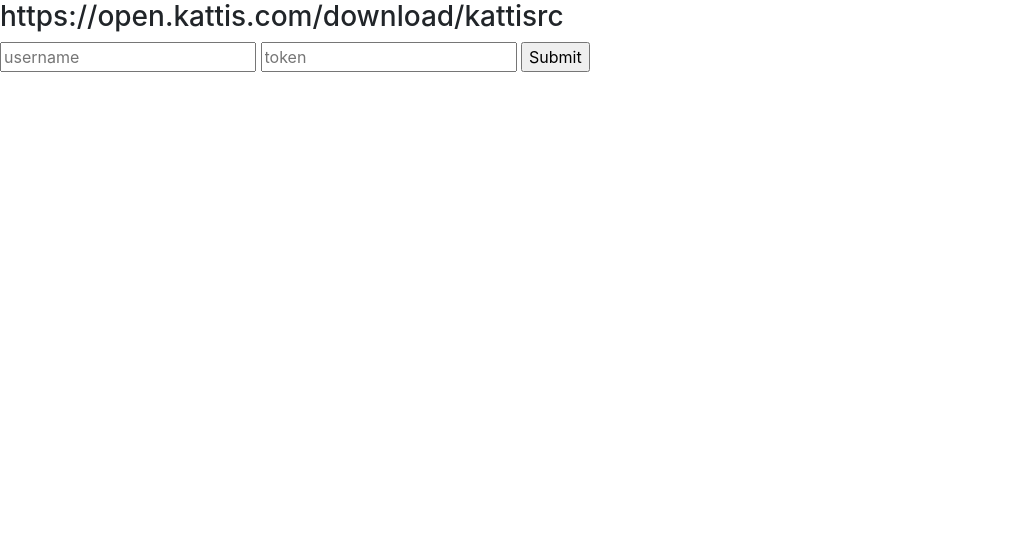
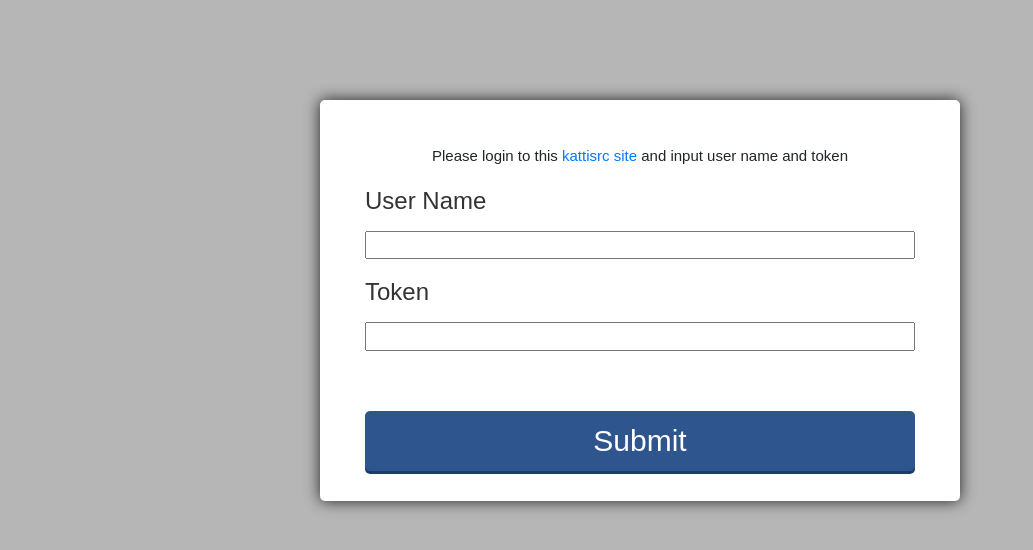
Before and after one commit to iamvickynguyen/Kattis-Performace-Tracker, a Flask app: page / in a window 1280 px wide. Shown: the top 550 px of the page, without its empty margins (0-1033 px from the left). Run offline with Flask 2, Linux system fonts and the light colour scheme; some libraries are stand-ins or nearby versions.

Commit message:
edit form style

```diff
--- /dev/null
+++ b/static/login.css
@@ -0,0 +1,54 @@
+body {
+    background: #b6b6b6;
+    font-family: sans-serif;
+    font-size: 15px
+}
+
+form, .output {
+    background: #fff;
+    padding: 3em 3em 2em;
+    max-width: 50%;
+    margin: 100px auto 0;
+    box-shadow: 0 0 1em #222;
+    border-radius: 5px;
+}
+
+p {
+    margin: 0 0 1em 0;
+    position: relative;
+}
+
+label {
+    display: block;
+    font-size: 1.6em;
+    margin: 0 0 .5em;
+    color: #333;
+}
+input {
+    display: block;
+    box-sizing: border-box;
+    width: 100%;
+    outline: none;
+}
+
+input[type="text"]:focus {
+    background: #fff;
+}
+
+input[type="submit"] {
+    background: #2F558E;
+    box-shadow: 0 3px 0 0 #1D3C6A;
+    border-radius: 5px;
+    border: none;
+    color: #fff;
+    cursor: pointer;
+    display: block;
+    font-size: 2em;
+    line-height: 1.6em;
+    margin: 2em 0 0;
+    outline: none;
+}
+
+.center {
+    text-align: center;
+}
--- a/templates/login.html
+++ b/templates/login.html
@@ -1,14 +1,19 @@
 {% extends 'base.html' %}
 {% block head %}
+<link rel= "stylesheet" type= "text/css" href= "{{ url_for('static', filename='login.css') }}">
 {% endblock %}
 
 {% block body %}
-<h3>https://open.kattis.com/download/kattisrc</h3>
-<div class="form">
-    <form action="/" method="POST">
-        <input name="user-input" type="text" id="content" placeholder="username" required/>
-        <input name="token-input" type="text" id="content" placeholder="token" required/>
-        <input type="submit" value="Submit" />
-    </form>
-</div>
+<form action="/" method="POST">
+    <p class="center">Please login to this <a href="https://open.kattis.com/download/kattisrc" target="_blank">kattisrc site</a> and input user name and token</p>
+    <p>
+        <label for="inputUsername">User Name</label>
+        <input name="user-input" type="text" id="inputUsername" required/>
+    </p>
+    <p>
+        <label for="inputToken">Token</label>
+        <input name="token-input" type="text" id="inputToken" required/>
+    </p>
+    <input class="btn btn-primary" type="submit" value="Submit" />
+</form>
 {% endblock %}
--- a/templates/stats.html
+++ b/templates/stats.html
@@ -2,7 +2,6 @@
 {% block head %}
 <link rel= "stylesheet" type= "text/css" href= "{{ url_for('static', filename='style.css') }}">
 {% endblock %}
-
 {% block body %}
 
     <!-- Modal -->
```
